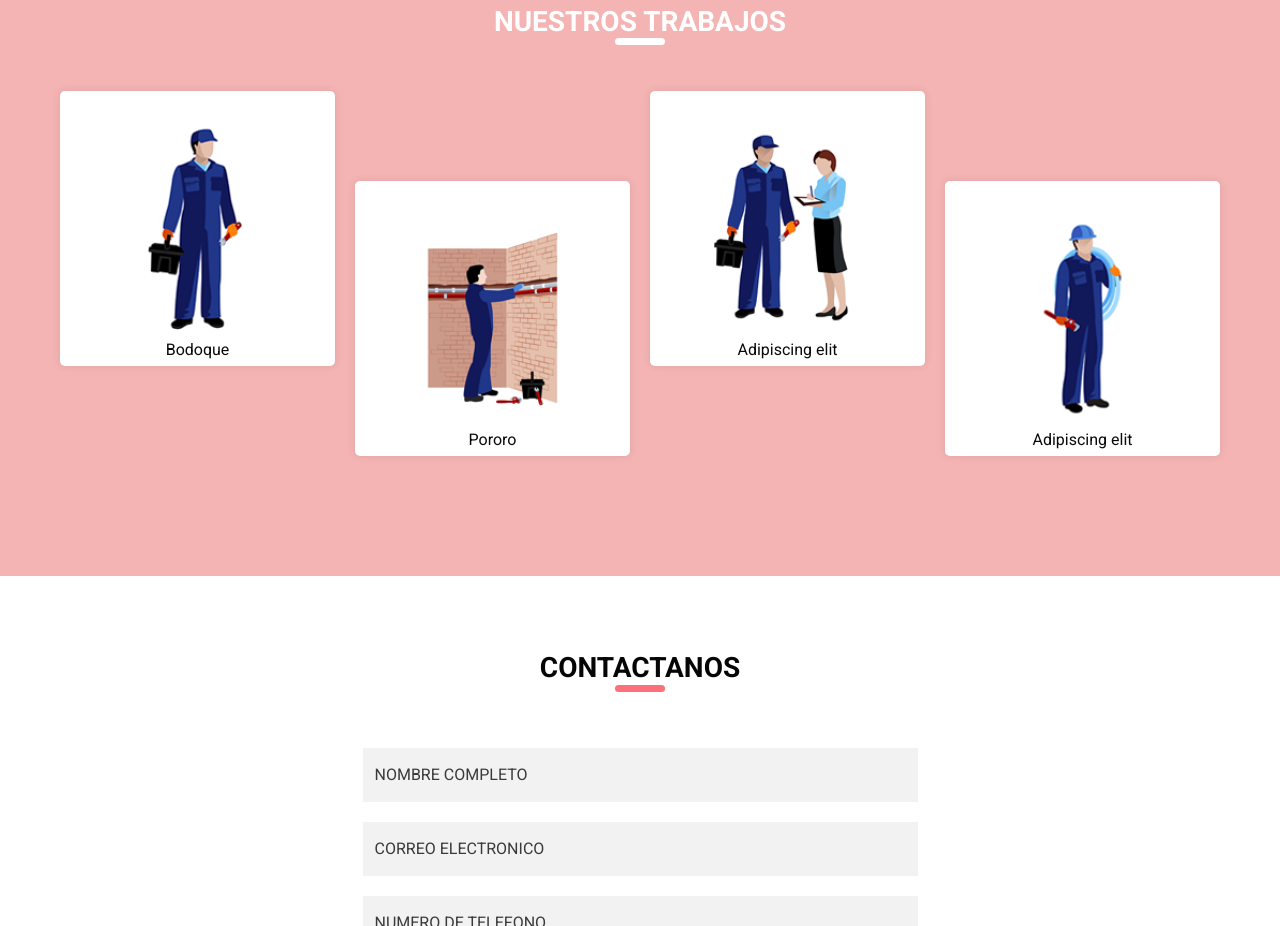
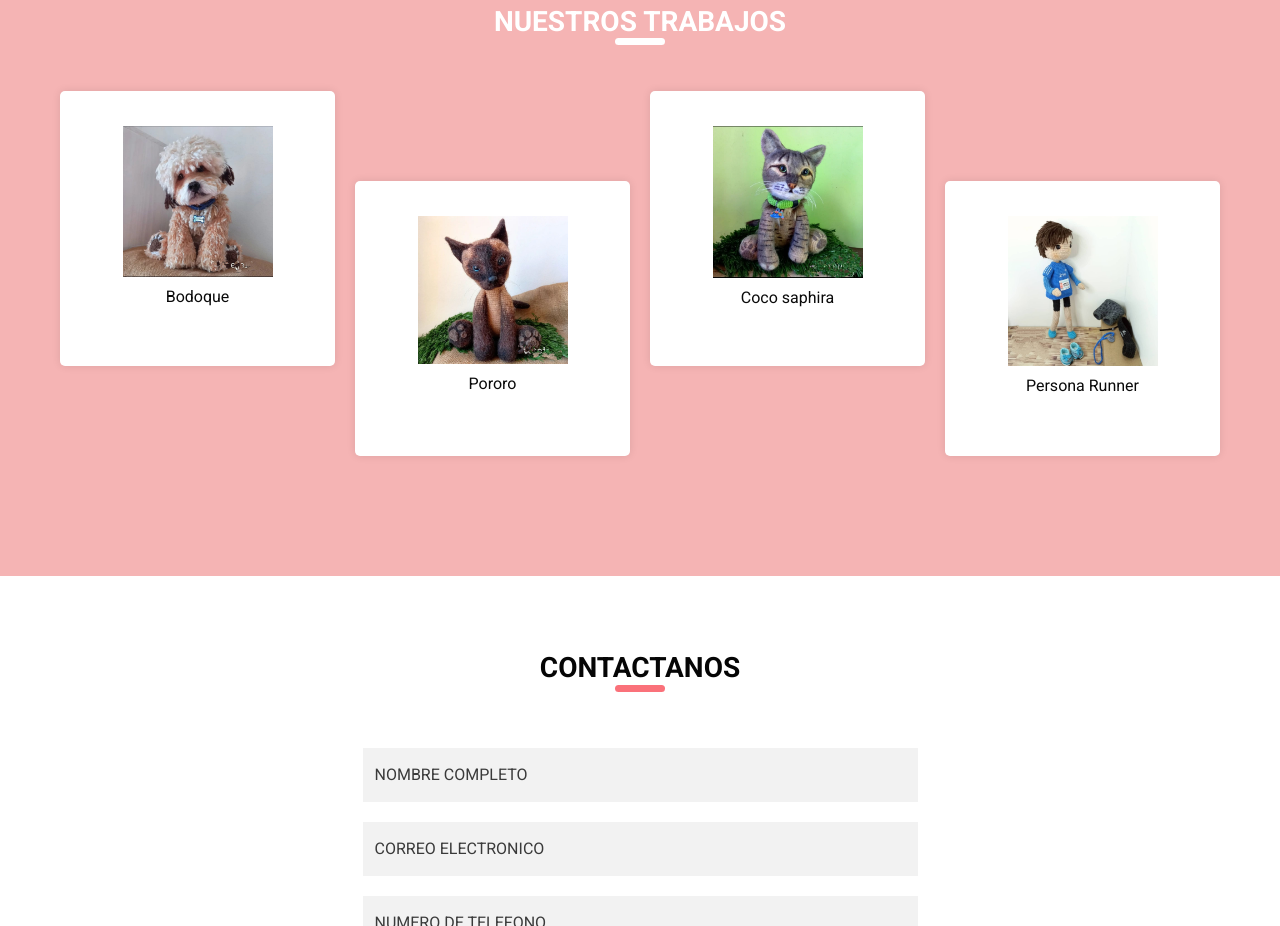
Before and after one commit to luisamtag/Tejiendo_fan, a plain HTML site: page tejiendo.f-html/inicio.html in a window 1280 px wide. Shown: the part 2400-3326 px from the top of the page. Drawn offline with nearby package versions, Linux system fonts and the light colour scheme.

Commit message:
Finalizado

```diff
--- a/tejiendo.f-html/inicio.html
+++ b/tejiendo.f-html/inicio.html
@@ -300,7 +300,7 @@
     <div class="work_container ">
       <div class="box b-1">
         <div class="img-box">
-          <img src="images/w-1.png" alt="">
+          <img src="images/Bodoque.jpeg" alt="">
         </div>
         <div class="name">
           <h6>
@@ -310,7 +310,7 @@
       </div>
       <div class="box b-2">
         <div class="img-box ">
-          <img src="images/w-2.png" alt="">
+          <img src="images/Pororo.jpeg" alt="">
         </div>
         <div class="name">
           <h6>
@@ -320,21 +320,21 @@
       </div>
       <div class="box b-3">
         <div class="img-box ">
-          <img src="images/w-3.png" alt="">
+          <img src="images/Coco_s.jpeg" alt="">
         </div>
         <div class="name">
           <h6>
-            Adipiscing elit
+            Coco saphira
           </h6>
         </div>
       </div>
       <div class="box b-4">
         <div class="img-box ">
-          <img src="images/w-4.png" alt="">
+          <img src="images/Persona_r.jpeg" alt="">
         </div>
         <div class="name">
           <h6>
-            Adipiscing elit
+            Persona Runner
           </h6>
         </div>
       </div>
```
Also changed, not shown: tejiendo.f-html/images/Bodoque.jpeg (added), tejiendo.f-html/images/Coco_s.jpeg (added), tejiendo.f-html/images/Persona_r.jpeg (added), tejiendo.f-html/images/Pororo.jpeg (added).
